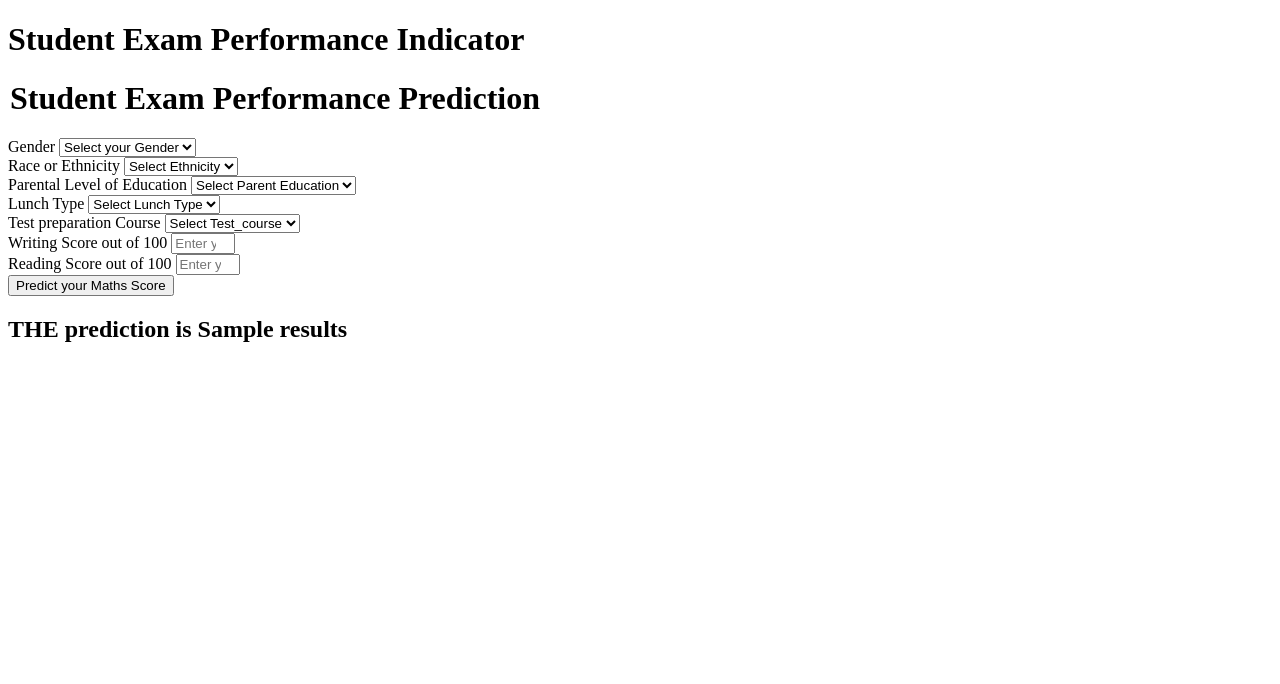
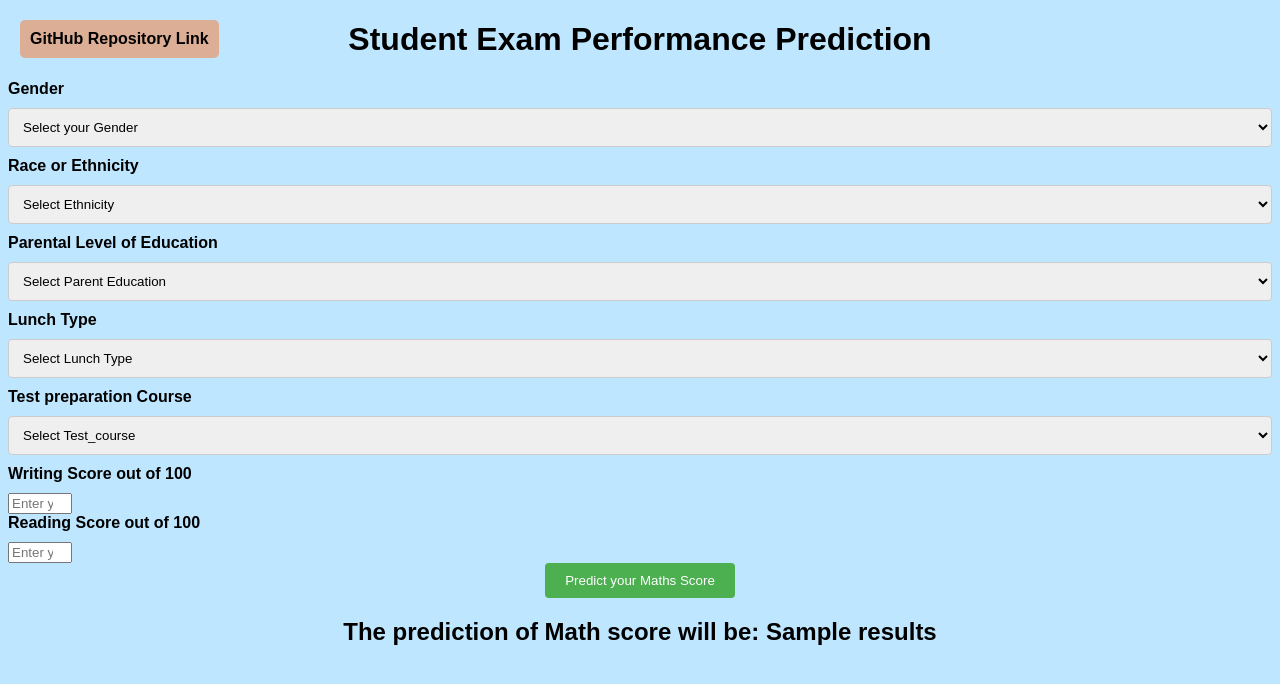
Before and after one commit to PrajjwalSule21/end-to-end-machine-learning-project, a Flask app: template templates/home.html in a window 1280 px wide. Shown: the top 684 px of the page. Run offline with Flask 3, Linux system fonts and the light colour scheme; the template is opened without the code that fills it: most values are stand-ins (such as "Sample title", 1, 10 or a date in 2020).

Commit message:
final commit

```diff
--- a/app.py
+++ b/app.py
@@ -38,7 +38,7 @@ def predict_datapoint():
         print("Mid Prediction")
         results=predict_pipeline.predict(pred_df)
         print("after Prediction")
-        return render_template('home.html',results=results[0])
+        return render_template('home.html',results=round(results[0],2))
 
 
 if __name__=="__main__":
--- /dev/null
+++ b/static/CSS/style.css
@@ -0,0 +1,77 @@
+body {
+    font-family: Arial, sans-serif;
+    background-color: #BFE6FF;
+  }
+
+.top-left-link {
+        position: absolute;
+        top: 20px; /* Add some top margin */
+        left: 20px; /* Add some left margin */
+        padding: 10px; /* Add some padding */
+        background-color: #DCAE96; /* Add a background color */
+        border-radius: 5px; /* Add some rounded corners */
+        font-size: 16px; /* Increase the font size */
+        color: black; /* Change the font color */
+        text-decoration: none; /* Remove the underline */
+        font-weight: bold;
+  }
+
+
+  .form-box {
+    max-width: 800px;
+    margin: 0 auto;
+    background-color: #FFFFE0;
+    padding: 20px;
+    border: 1px solid #ccc;
+    border-radius: 4px;
+  }
+
+  h1 {
+    text-align: center;
+  }
+
+  h2 {
+    text-align: center;
+  }
+
+  label {
+    display: block;
+    margin-bottom: 10px;
+    font-weight: bold;
+  }
+
+  input[type="text"], select {
+    padding: 10px;
+    border: 1px solid #ccc;
+    border-radius: 4px;
+    box-sizing: border-box;
+    margin-bottom: 10px;
+    width: 100%;
+  }
+
+  input[type="submit"] {
+    background-color: #4CAF50;
+    color: white;
+    padding: 10px 20px;
+    border: none;
+    border-radius: 4px;
+    cursor: pointer;
+    margin-top: 10px;
+    display: block;
+    margin: 0 auto;
+  }
+
+  input[type="submit"]:hover {
+    background-color: #45a049;
+  }
+
+  .form-group {
+    display: inline-block;
+    vertical-align: top;
+    margin-right: 20px;
+    width: 30%;
+  }
+
+  .form-group label {
+    margin-bottom: 5px;
+  }
--- a/templates/home.html
+++ b/templates/home.html
@@ -4,11 +4,13 @@
     <meta charset="UTF-8">
     <meta http-equiv="X-UA-Compatible" content="IE=edge">
     <meta name="viewport" content="width=device-width, initial-scale=1.0">
+    <link rel="stylesheet" href="static\CSS\style.css">
     <title>Document</title>
 </head>
 <body>
     <div class="login">
-       <h1>Student Exam Performance Indicator</h1>
+        <a href="https://github.com/PrajjwalSule21/end-to-end-machine-learning-project" class="top-left-link" target="_blank">GitHub Repository Link</a>
+       <!-- <h1>Student Exam Performance Indicator</h1> -->
 
        <form action="{{ url_for('predict_datapoint')}}" method="post">
         <h1>
@@ -112,7 +114,7 @@
         </div>
     </form>
     <h2>
-       THE  prediction is {{results}}
+       The prediction of Math score will be: {{results}}
     </h2>
 </body>
 </html>
```
